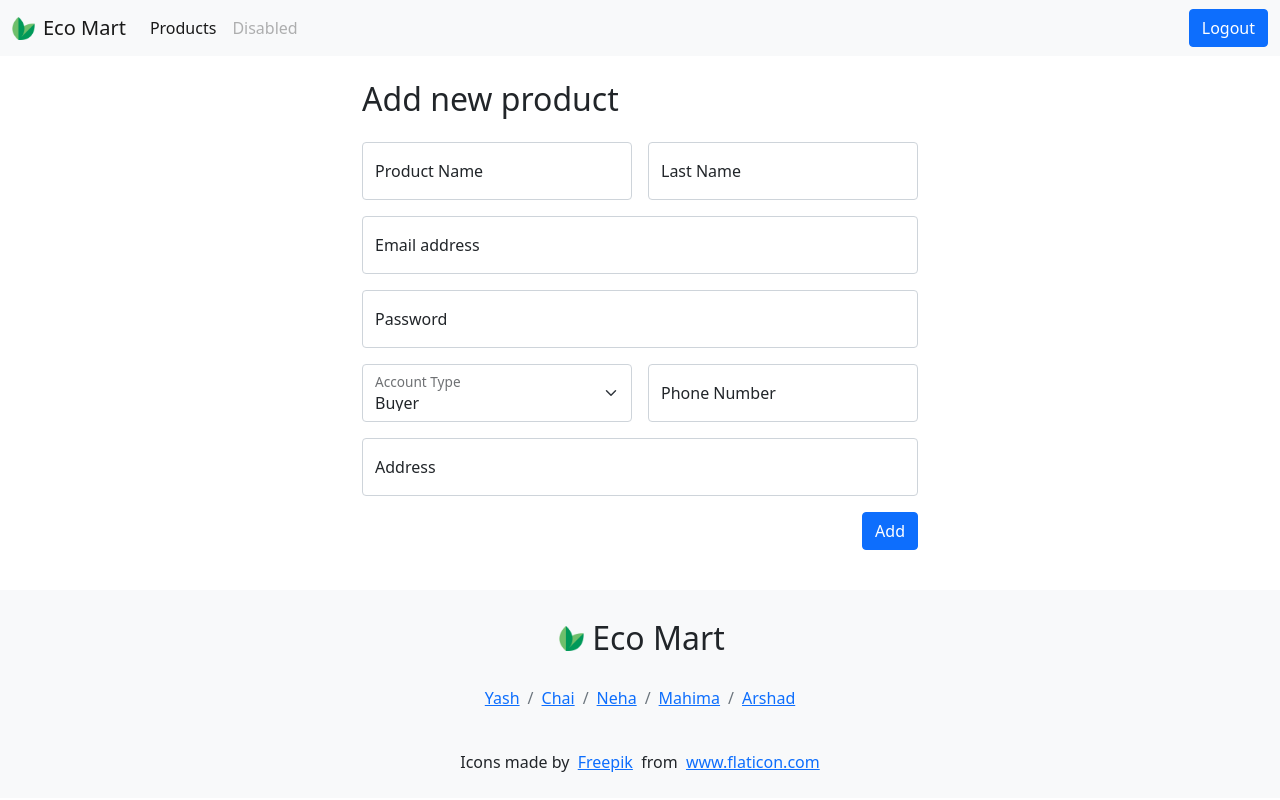
After one commit to YashKandalkar/eco-mart, a Flask app: template templates/add_product.html in a window 1280 px wide. The commit adds this page. Run offline with Flask 2, Linux system fonts and the light colour scheme; the template is opened without the code that fills it, so the values that code supplies are empty; parts of the project's set-up code (start-up, migrations or seed data) failed here and were passed over.

Commit message:
taking changes

```diff
--- a/ecomart.py
+++ b/ecomart.py
@@ -4,6 +4,8 @@ import os
 from flask import Flask, render_template
 import json
 import ibm_db
+import urllib.request
+from werkzeug.utils import secure_filename
 from dotenv import load_dotenv
 import atexit
 from flask_login import login_required, current_user
@@ -11,8 +13,14 @@ from flask_login import LoginManager
 
 load_dotenv("./.env.local")
 
+UPLOAD_FOLDER = 'static/uploads/'
+ALLOWED_EXTENSIONS = set(['png', 'jpg', 'jpeg', 'gif'])
+
 app = Flask(__name__)
 app.secret_key = os.environ['SECRET_KEY']
+
+app.config['UPLOAD_FOLDER'] = UPLOAD_FOLDER
+app.config['MAX_CONTENT_LENGTH'] = 16 * 1024 * 1024
 
 # get service information if on IBM Cloud Platform
 if 'VCAP_SERVICES' in os.environ:
@@ -29,6 +37,8 @@ if 'VCAP_SERVICES' in os.environ:
 else:
     raise ValueError('Expected cloud environment')
 
+def allowed_file(filename):
+    	return '.' in filename and filename.rsplit('.', 1)[1].lower() in ALLOWED_EXTENSIONS
 
 @login_manager.user_loader
 def load_user(user_id):
@@ -41,9 +51,18 @@ def index():
     return render_template('index.html', current_user=user)
 
 
+@app.route('/add_product',methods=['GET'])
+@login_required
+def add_product():
+    if(current_user.category == 'seller'):
+        # createProduct()
+        return render_template('add_product.html', current_user=current_user)
+    else :
+        #to-do
+        return render_template('dashboard.html', current_user=current_user)
+
 @app.route('/dashboard')
 @login_required
-
 def dashboard():
     if(current_user.category == 'seller'):
         #print('seller has logged in ')
@@ -51,10 +70,8 @@ def dashboard():
         return render_template('dashboard.html', current_user=current_user,products=rows)
 
     else :
-        #print('seller has logged in ')
-        rows=display_products()
-
-    return render_template('dashboard.html', current_user=current_user)
+        #print('buyer has logged in ')
+        return render_template('dashboard.html', current_user=current_user)
 
 
 def display_products():
@@ -64,7 +81,7 @@ def display_products():
         db2conn = ibm_db.pconnect(db2cred['ssldsn'], "", "")
         if db2conn:
 
-            sql = "SELECT * FROM products where user_emailid=?"
+            sql = "SELECT * FROM products where seller_emailid=?"
 
             stmt = ibm_db.prepare(db2conn, sql)
 
@@ -106,6 +123,8 @@ def shutdown():
     if ibm_db.active(db2conn):
         ibm_db.close(db2conn)
 
+def createProduct():
+    pass
 
 if __name__ == "__main__":
     app.run(host='localhost' if env == "development" else '0.0.0.0',
--- a/sql/userscheme.txt
+++ b/sql/userscheme.txt
@@ -10,6 +10,7 @@ create table users(
 
 );
 
+
 create table products(
 	product_id INT NOT NULL GENERATED ALWAYS AS IDENTITY (START WITH 1 INCREMENT BY 1),
 	user_emailid varchar(25),
@@ -17,5 +18,6 @@ create table products(
 	product_category varchar(25),
 	description varchar(255),
 	price int,
-	quantity int
+	quantity int,
+	FOREIGN KEY (user_emailid) REFERENCES users(emailid)
 );
--- /dev/null
+++ b/templates/add_product.html
@@ -0,0 +1,121 @@
+{% extends "base.html" %} {% block title %}Add Product{% endblock %} {% block
+loginForm %}
+<form class="d-flex" action="/logout">
+  <button class="btn btn-primary" type="submit">Logout</button>
+</form>
+{% endblock %} {% block content %}
+<div class="container py-4" style="max-width: 580px">
+  <h2 class="mb-4">Add new product</h2>
+  <form action="/dashboard" method="POST" id="signup_form">
+    <!-- NAME -->
+    <div class="mb-3">
+      <div class="row gx-3">
+        <div class="col">
+          <div class="form-floating">
+            <input
+              required="true"
+              name="productname"
+              type="text"
+              autocomplete="name"
+              class="form-control"
+              id="firstName"
+              placeholder="Product Name"
+              aria-describedby="Product name"
+            />
+            <label for="productname" class="form-label">Product Name</label>
+          </div>
+        </div>
+        <div class="col">
+          <div class="form-floating">
+            <input
+              required="true"
+              type="text"
+              name="lastname"
+              autocomplete="family-name"
+              class="form-control"
+              id="lastName"
+              placeholder="Last Name"
+              aria-describedby="last name"
+            />
+            <label for="lastName" class="form-label">Last Name</label>
+          </div>
+        </div>
+      </div>
+    </div>
+    <!-- EMAIL -->
+    <div class="mb-3 form-floating">
+      <input
+        required="true"
+        type="email"
+        name="emailid"
+        class="form-control"
+        autocomplete="email"
+        id="inputEmail"
+        placeholder="name@example.com"
+        aria-describedby="emailHelp"
+      />
+      <label for="inputEmail" class="form-label">Email address</label>
+    </div>
+    <!-- PASSWORD -->
+    <div class="mb-3 form-floating">
+      <input
+        required="true"
+        type="password"
+        name="password"
+        class="form-control"
+        id="exampleInputPassword1"
+        placeholder="Password"
+      />
+      <label for="exampleInputPassword1" class="form-label">Password</label>
+    </div>
+    <div class="row gx-3">
+      <div class="col">
+        <!-- ACCOUNT TYPE -->
+        <div class="mb-3 form-floating">
+          <select
+            class="form-select"
+            id="accountType"
+            aria-label="Account Type"
+            name="category"
+          >
+            <option value="seller">Seller</option>
+            <option selected value="buyer">Buyer</option>
+          </select>
+          <label for="accountType" class="form-label">Account Type</label>
+        </div>
+      </div>
+      <div class="col">
+        <!-- PHONE NUMBER -->
+        <div class="mb-3 form-floating">
+          <input
+            required="true"
+            type="text"
+            name="contact_no"
+            autocomplete="tel"
+            class="form-control"
+            id="phoneNumber"
+            placeholder="Phone Number"
+          />
+          <label for="phoneNumber" class="form-label">Phone Number</label>
+        </div>
+      </div>
+    </div>
+
+    <!-- ADDRESS -->
+    <div class="mb-3 form-floating">
+      <input
+        required="true"
+        type="text"
+        name="address"
+        class="form-control"
+        id="address"
+        placeholder="Password"
+      />
+      <label for="address" class="form-label">Address</label>
+    </div>
+    <div class="d-flex justify-content-end mb-3">
+      <button type="submit" class="btn btn-primary">Add</button>
+    </div>
+  </form>
+</div>
+{% endblock %}
--- a/templates/dashboard.html
+++ b/templates/dashboard.html
@@ -14,8 +14,8 @@ loginForm %}
     <p>Company Name: {{current_user.firstname}} {{current_user.lastname}}</p>
     <p>Contact number: {{current_user.contact_no}}</p>
     <p>Address: {{current_user.address}}</p>
-    <form  action="add_product.html">
-      <button type="button" class="btn btn-primary float-end mt-2" aria-hidden="true">New Product</button>
+    <form  action="./add_product" >
+      <button type="submit" class="btn btn-primary float-end mt-2" aria-hidden="true">New Product</button>
     </form>
     <hr>
     <h5>List of products:</h5>
--- a/templates/index.html
+++ b/templates/index.html
@@ -1,4 +1,4 @@
-{% extends "base.html" %} {% block title %}World Cities{% endblock %} {% block
+{% extends "base.html" %} {% block title %}Home{% endblock %} {% block
 loginForm %} {% if current_user %}
 <li class="nav-item dropdown d-flex">
   <a
```
